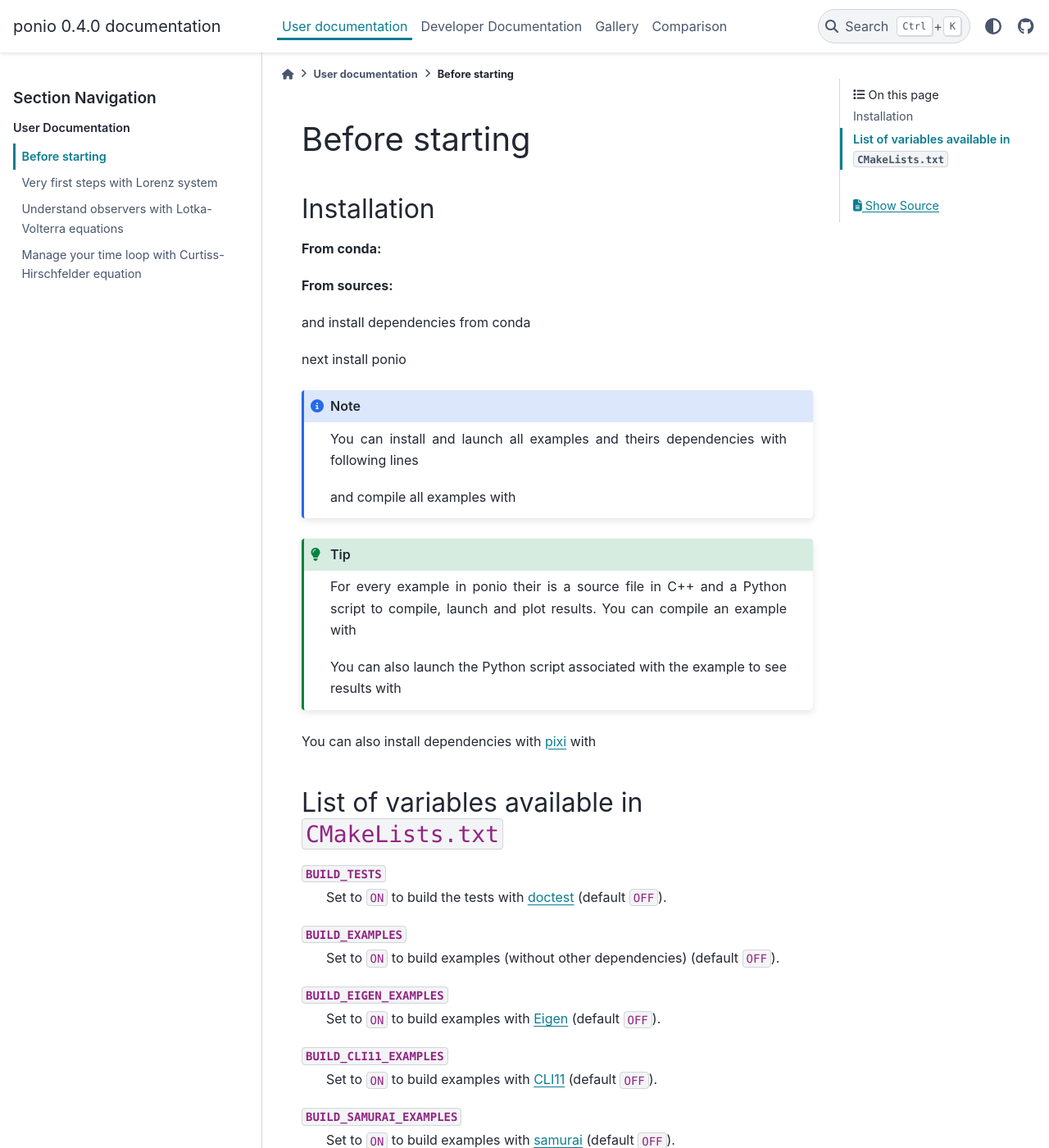
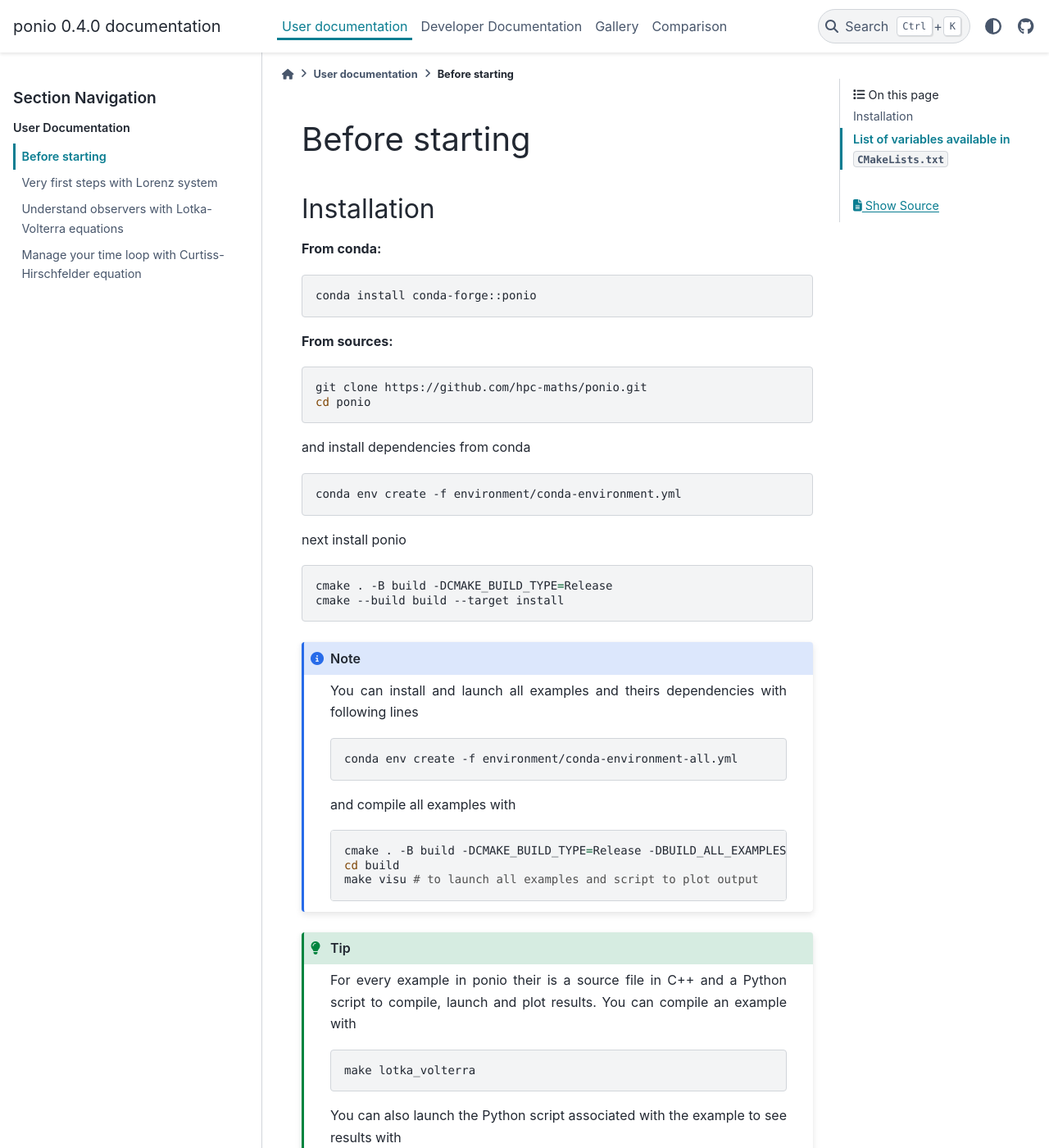
Before and after one commit to hpc-maths/ponio, a Sphinx documentation site: the page built from ponio/doc/source/user/install.rst, in a window 1280 px wide and 1400 px high. Shown: the whole window at 82% size. Built offline with Sphinx 7.4.7 and the PyData theme 0.15.4, drawn with Linux system fonts in a browser that asks for light colours; pages that are not in the unit, such as notebooks, are missing from menus; some of the changed text lies outside the part shown.

Commit message:
fix code-block in rst

```diff
--- a/ponio/doc/source/user/install.rst
+++ b/ponio/doc/source/user/install.rst
@@ -6,27 +6,27 @@ Installation
 
 **From conda:**
 
-.. code-block: sh
+.. code-block:: sh
 
   conda install conda-forge::ponio
 
 
 **From sources:**
 
-.. code-block: sh
+.. code-block:: sh
 
   git clone https://github.com/hpc-maths/ponio.git
   cd ponio
 
 and install dependencies from conda
 
-.. code-block: sh
+.. code-block:: sh
 
   conda env create -f environment/conda-environment.yml
 
 next install ponio
 
-.. code-block: sh
+.. code-block:: sh
 
   cmake . -B build -DCMAKE_BUILD_TYPE=Release
   cmake --build build --target install
@@ -35,13 +35,13 @@ next install ponio
 
   You can install and launch all examples and theirs dependencies with following lines
 
-  .. code-block: sh
+  .. code-block:: sh
 
     conda env create -f environment/conda-environment-all.yml
 
   and compile all examples with
 
-  .. code-block: sh
+  .. code-block:: sh
 
     cmake . -B build -DCMAKE_BUILD_TYPE=Release -DBUILD_ALL_EXAMPLES=ON
     cd build
@@ -51,13 +51,13 @@ next install ponio
 
   For every example in ponio their is a source file in C++ and a Python script to compile, launch and plot results. You can compile an example with
 
-  .. code-block: sh
+  .. code-block:: sh
 
     make lotka_volterra
 
   You can also launch the Python script associated with the example to see results with
 
-  .. code-block: sh
+  .. code-block:: sh
 
     make visu_lotka_volterra
     # or
@@ -65,7 +65,7 @@ next install ponio
 
 You can also install dependencies with `pixi <https://pixi.prefix.dev/latest/>`_ with
 
-.. code-block: sh
+.. code-block:: sh
 
   pixi install
 
```
